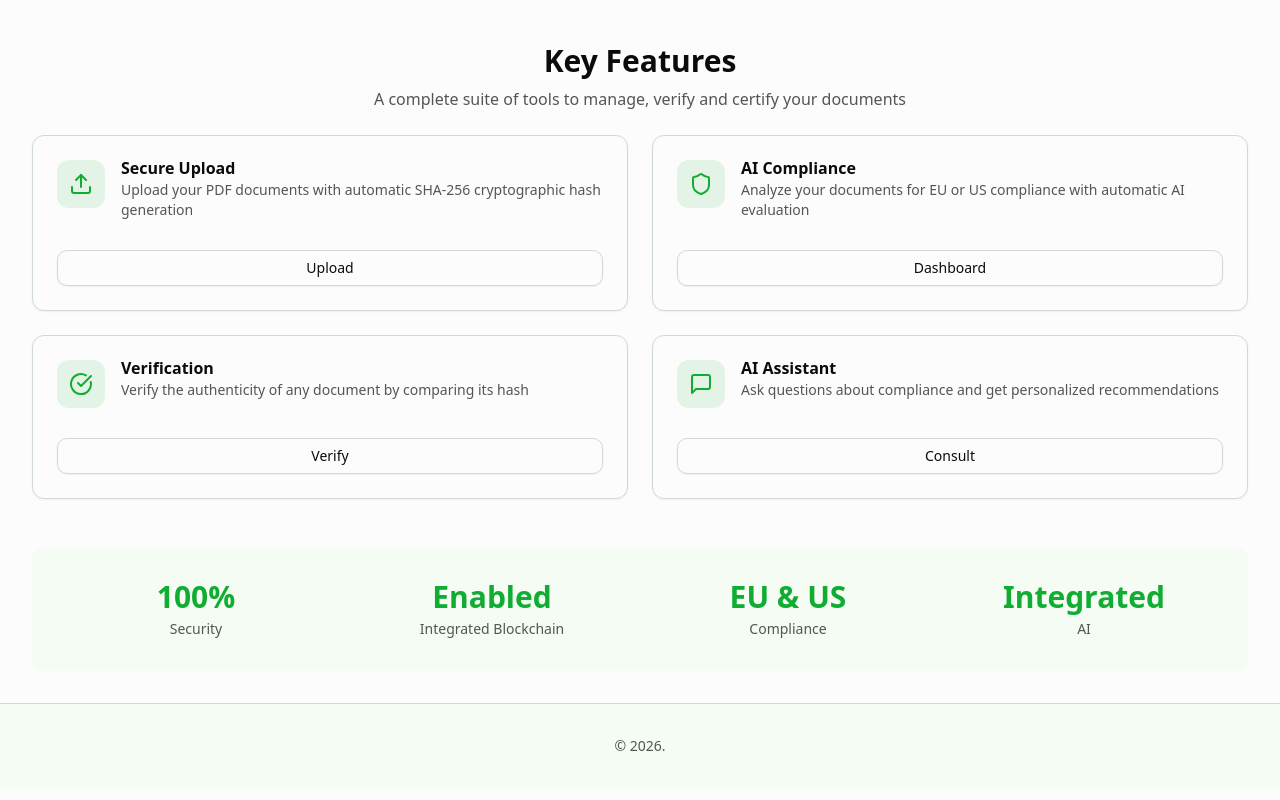
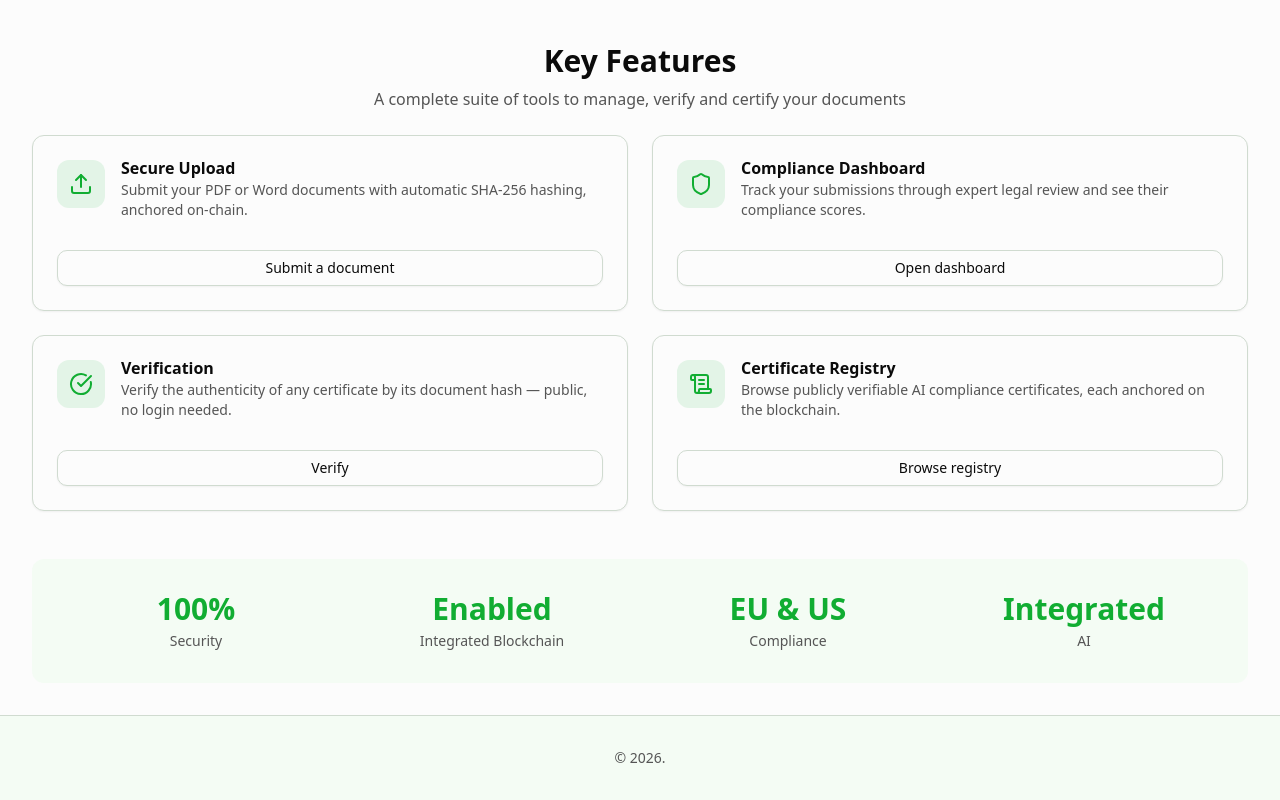
Before and after one commit to Shahid-Nawaz-Pahore/AITT, a React (Vite) app: page / in a window 1280 px wide. Shown: the part 743-1543 px from the top of the page. Built offline with nearby package versions, Linux system fonts and the light colour scheme.

Commit message:
Fix home page buttons to link to real pages; drop non-existent AI cards

```diff
--- a/src/pages/HomePage.tsx
+++ b/src/pages/HomePage.tsx
@@ -7,7 +7,7 @@ import {
   CardTitle,
 } from "@/components/ui/card";
 import { useNavigate } from "@tanstack/react-router";
-import { CheckCircle, MessageSquare, Shield, Upload } from "lucide-react";
+import { CheckCircle, ScrollText, Shield, Upload } from "lucide-react";
 
 export default function HomePage() {
   const navigate = useNavigate();
@@ -17,33 +17,33 @@ export default function HomePage() {
       icon: Upload,
       title: "Secure Upload",
       description:
-        "Upload your PDF documents with automatic SHA-256 cryptographic hash generation",
-      action: () => navigate({ to: "/library" }),
-      buttonText: "Upload",
+        "Submit your PDF or Word documents with automatic SHA-256 hashing, anchored on-chain.",
+      action: () => navigate({ to: "/company/submit" }),
+      buttonText: "Submit a document",
     },
     {
       icon: Shield,
-      title: "AI Compliance",
+      title: "Compliance Dashboard",
       description:
-        "Analyze your documents for EU or US compliance with automatic AI evaluation",
-      action: () => navigate({ to: "/compliance" }),
-      buttonText: "Dashboard",
+        "Track your submissions through expert legal review and see their compliance scores.",
+      action: () => navigate({ to: "/company" }),
+      buttonText: "Open dashboard",
     },
     {
       icon: CheckCircle,
       title: "Verification",
       description:
-        "Verify the authenticity of any document by comparing its hash",
+        "Verify the authenticity of any certificate by its document hash — public, no login needed.",
       action: () => navigate({ to: "/verification" }),
       buttonText: "Verify",
     },
     {
-      icon: MessageSquare,
-      title: "AI Assistant",
+      icon: ScrollText,
+      title: "Certificate Registry",
       description:
-        "Ask questions about compliance and get personalized recommendations",
-      action: () => navigate({ to: "/ai-assistant" }),
-      buttonText: "Consult",
+        "Browse publicly verifiable AI compliance certificates, each anchored on the blockchain.",
+      action: () => navigate({ to: "/registry" }),
+      buttonText: "Browse registry",
     },
   ];
 
@@ -69,7 +69,7 @@ export default function HomePage() {
             <div className="flex flex-wrap gap-4">
               <Button
                 size="lg"
-                onClick={() => navigate({ to: "/library" })}
+                onClick={() => navigate({ to: "/company/submit" })}
                 className="gap-2"
               >
                 <Upload className="h-5 w-5" />
@@ -78,7 +78,7 @@ export default function HomePage() {
               <Button
                 size="lg"
                 variant="outline"
-                onClick={() => navigate({ to: "/compliance" })}
+                onClick={() => navigate({ to: "/company" })}
               >
                 View Dashboard
               </Button>
```
